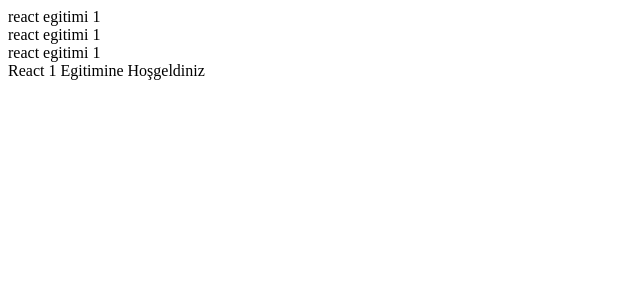
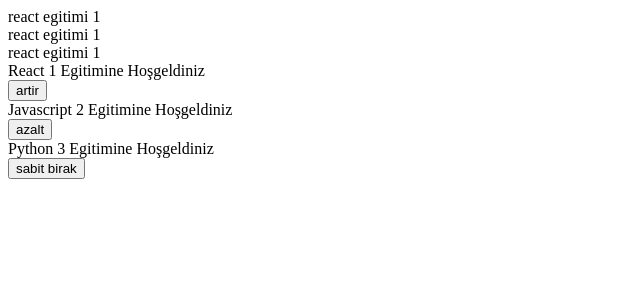
Before and after one commit to OgulcanKacar1/react-egitim01, a React (Vite) app: page / in a window 1280 px wide. Shown: the top 300 px of the page, without its empty margins (0-640 px from the left). Built offline with nearby package versions, Linux system fonts and the light colour scheme.

Commit message:
component ve props kavramlari

```diff
--- a/src/App.jsx
+++ b/src/App.jsx
@@ -1,7 +1,10 @@
 import React from 'react';
 import Text from './components/Text';
+import Button from './components/Button';
 
 function App() {
+
+  //props
 
 
   return (
@@ -15,7 +18,12 @@
       <div>
         react egitimi 1
       </div>
-      <Text />
+      <Text number="1" name="React"/>
+      <Button name={"artir"}/>
+      <Text number="2" name="Javascript"/>
+      <Button name={"azalt"}/>
+      <Text number="3" name="Python"/>
+      <Button name={"sabit birak"}/>
     </>
 
   )
--- /dev/null
+++ b/src/components/Button.tsx
@@ -0,0 +1,8 @@
+import React from 'react'
+
+const Button = ({name}) => {
+  return (
+    <button>{name}</button>
+  )
+}
+export default Button
--- a/src/components/Text.jsx
+++ b/src/components/Text.jsx
@@ -1,9 +1,11 @@
 import React from 'react'
 
-const Text = () => {
+const Text = ({number, name}) => {
+    console.log(number,"number");
+    console.log(name,"name");
   return (
     <div>
-      React 1 Egitimine Hoşgeldiniz
+      {name} {number} Egitimine Hoşgeldiniz
     </div>
   )
 }
```
